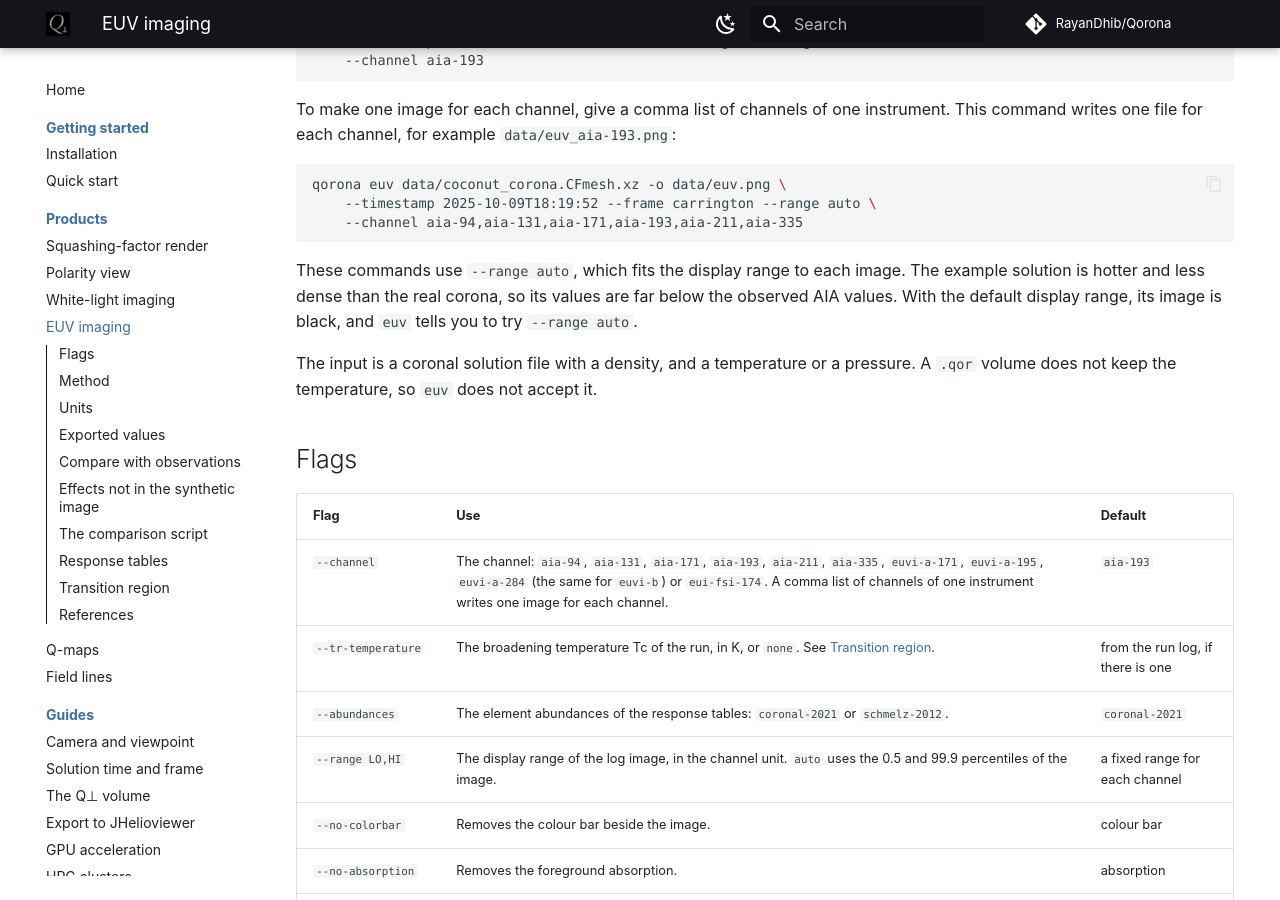
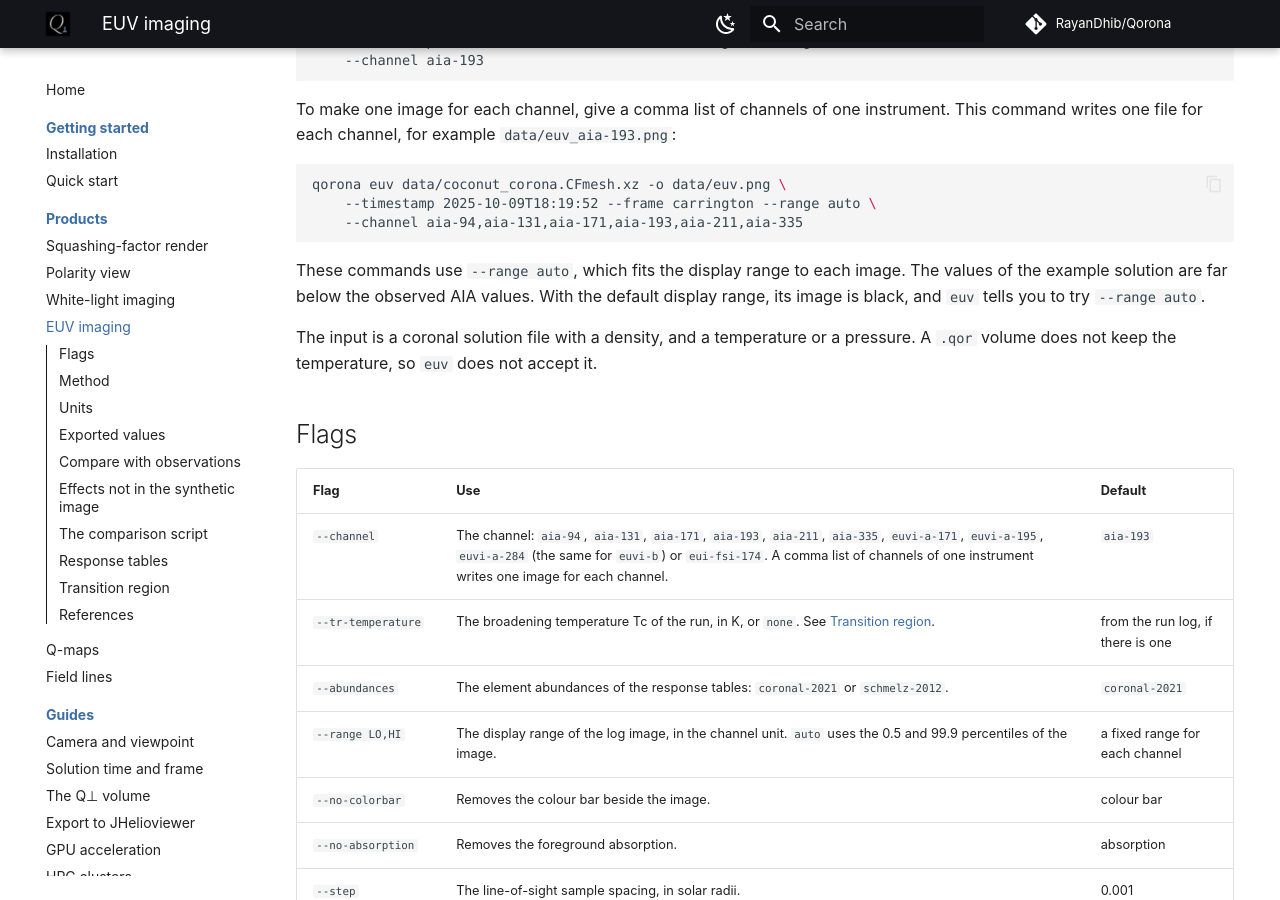
Before and after one commit to RayanDhib/Qorona, an MkDocs documentation site: the page built from docs/products/euv.md, in a window 1280 px wide and 900 px high, scrolled down 1067 px. Built offline with MkDocs 1.6.1 and Material for MkDocs 9.7.7, drawn with Linux system fonts in a browser that asks for light colours; comment, search, counter and statistics services are not loaded.

Commit message:
RD: docs: EUV update

````diff
--- a/docs/products/euv.md
+++ b/docs/products/euv.md
@@ -53,10 +53,9 @@ qorona euv data/coconut_corona.CFmesh.xz -o data/euv.png \
     --channel aia-94,aia-131,aia-171,aia-193,aia-211,aia-335
 ```
 
-These commands use `--range auto`, which fits the display range to each image. The example
-solution is hotter and less dense than the real corona, so its values are far below the observed
-AIA values. With the default display range, its image is black, and `euv` tells you to try
-`--range auto`.
+These commands use `--range auto`, which fits the display range to each image. The values of the
+example solution are far below the observed AIA values. With the default display range, its image
+is black, and `euv` tells you to try `--range auto`.
 
 The input is a coronal solution file with a density, and a temperature or a pressure. A `.qor`
 volume does not keep the temperature, so `euv` does not accept it.
````
